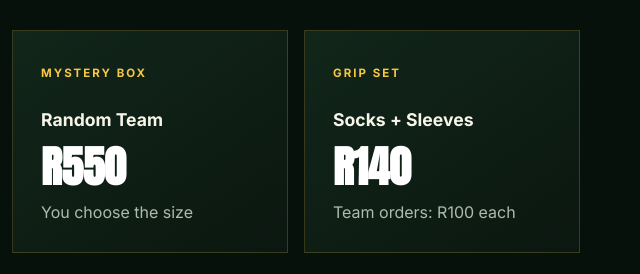
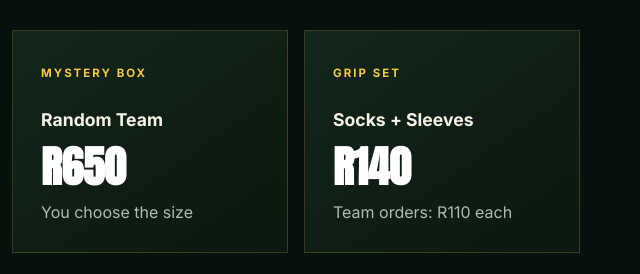
Before and after one commit to 2016252427-a11y/GT-SPORTS, a plain HTML site: page index.html in a window 1280 px wide. Shown: the part 2325-2599 px from the top of the page, 636-1276 px from the left. Drawn offline with Linux system fonts and the light colour scheme; files whose address does not match are found by name.

Commit message:
Update index.html

```diff
--- a/index.html
+++ b/index.html
@@ -68,8 +68,8 @@
   <div class="deals">
     <article><b>SOCCER DUO</b><h3>2 Jerseys</h3><strong>R1,000</strong><p>Save R200</p></article>
     <article><b>RUGBY DUO</b><h3>2 Jerseys</h3><strong>R1,500</strong><p>Save R100</p></article>
-    <article><b>MYSTERY BOX</b><h3>Random Team</h3><strong>R550</strong><p>You choose the size</p></article>
-    <article><b>GRIP SET</b><h3>Socks + Sleeves</h3><strong>R140</strong><p>Team orders: R100 each</p></article>
+    <article><b>MYSTERY BOX</b><h3>Random Team</h3><strong>R650</strong><p>You choose the size</p></article>
+    <article><b>GRIP SET</b><h3>Socks + Sleeves</h3><strong>R140</strong><p>Team orders: R110 each</p></article>
   </div>
 </section>
 
```
